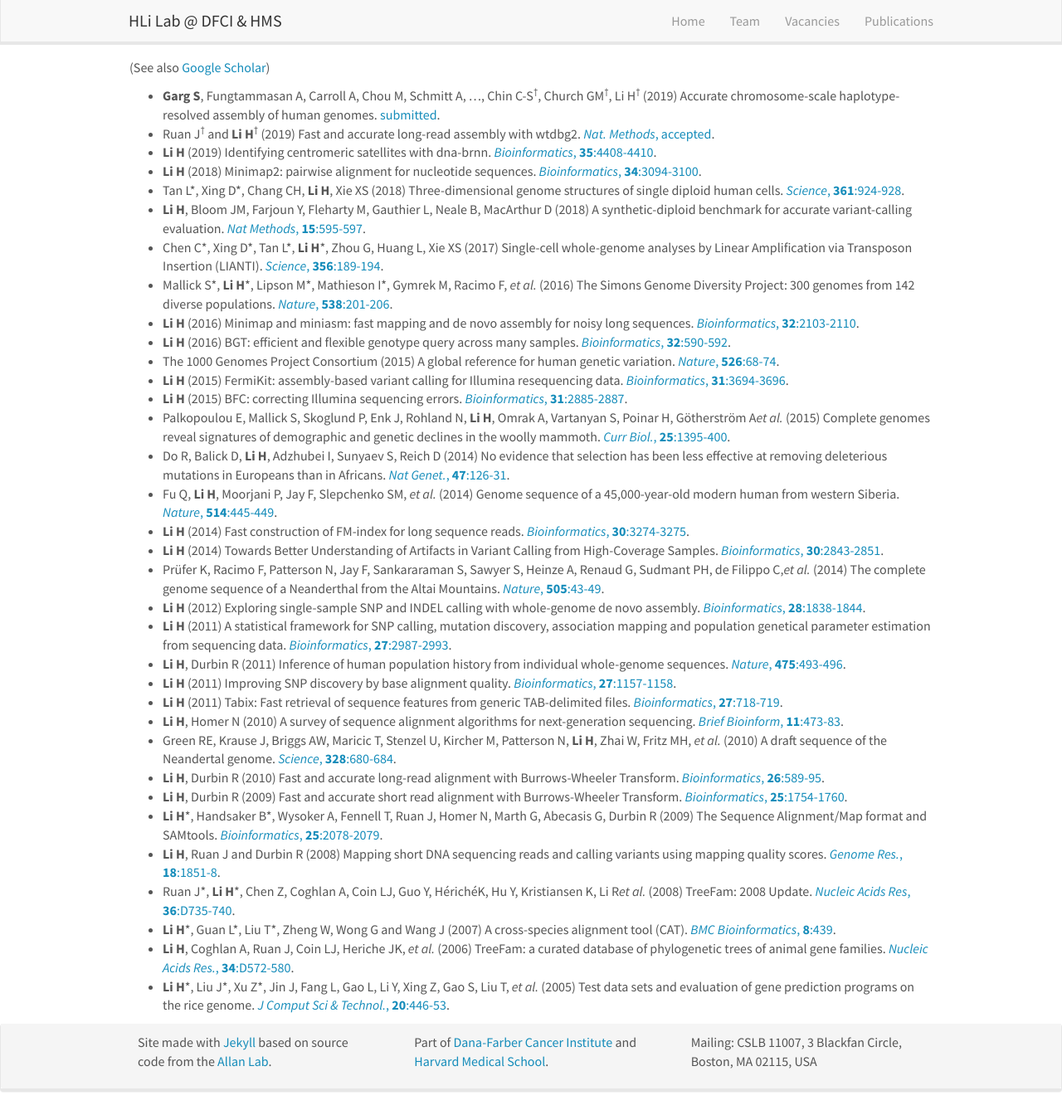
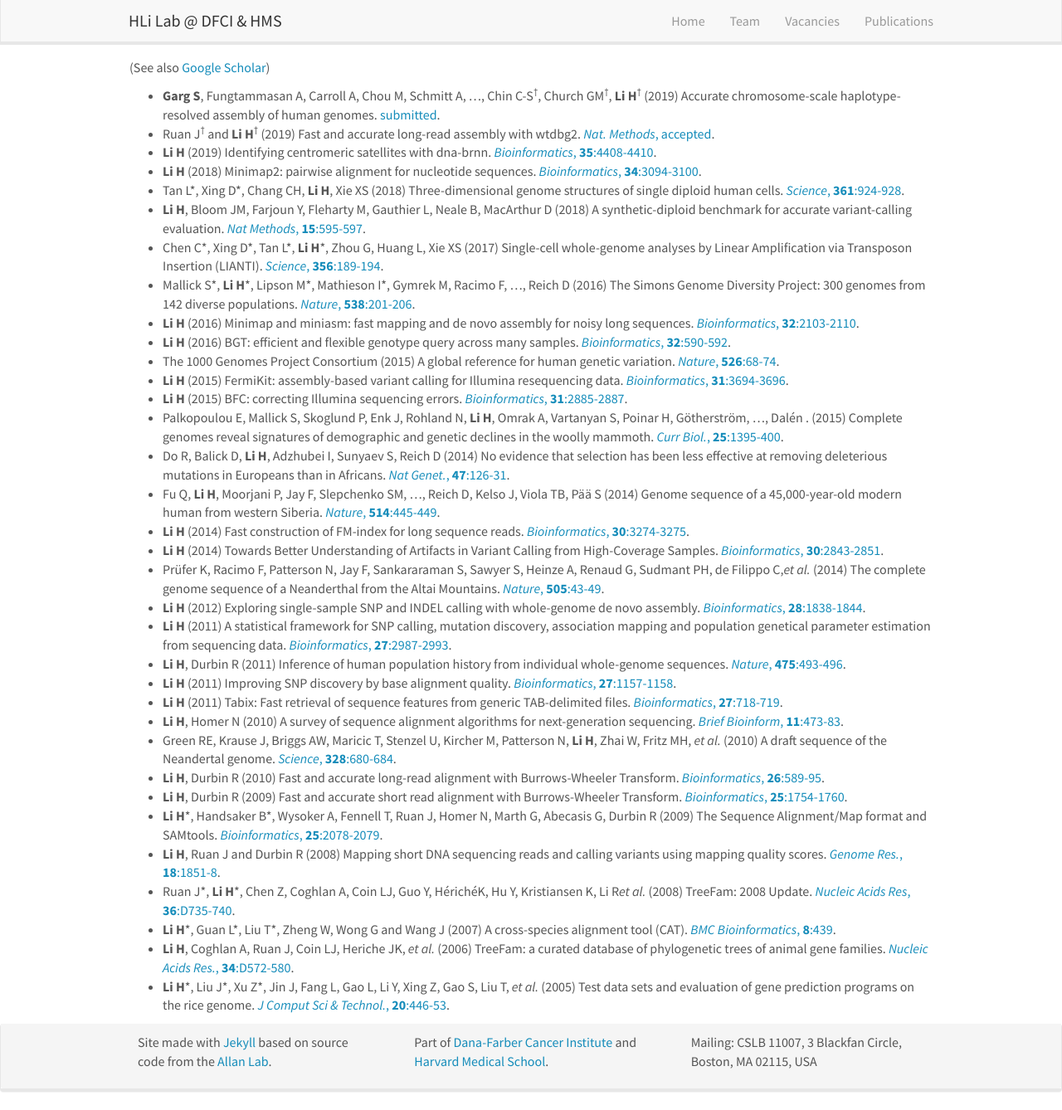
Before and after one commit to hlilab/hlilab.github.io, a Jekyll site: the page built from _pages/publications.md, in a window 1280 px wide and 1338 px high. Shown: the whole window at 83% size. Built offline with Jekyll 4.4.1, drawn with Linux system fonts in a browser that asks for light colours; nearby versions of some CDN libraries.

Commit message:
added a few more last authors for consistency

```diff
--- a/_data/recentpub.yml
+++ b/_data/recentpub.yml
@@ -1,5 +1,5 @@
 - title: "Accurate chromosome-scale haplotype-resolved assembly of human genomes"
-  authors: <b>Garg S</b>, Fungtammasan A, Carroll A, Chou M, Schmitt A, &hellip;, Chin C-S<sup>&#8224;</sup>, Church GM<sup>&#8224;</sup>, Li H<sup>&#8224;</sup>
+  authors: <b>Garg S</b>, Fungtammasan A, Carroll A, Chou M, Schmitt A, &hellip;, Chin C-S<sup>&#8224;</sup>, Church GM<sup>&#8224;</sup>, <b>Li H</b><sup>&#8224;</sup>
   year: 2019
   url: https://www.biorxiv.org/content/10.1101/810341v1
   display: submitted
@@ -46,7 +46,7 @@
   type: 2
 
 - title: "The Simons Genome Diversity Project: 300 genomes from 142 diverse populations"
-  authors: Mallick S*, <b>Li H</b>*, Lipson M*, Mathieson I*, Gymrek M, Racimo F, <i>et al.</i>
+  authors: Mallick S*, <b>Li H</b>*, Lipson M*, Mathieson I*, Gymrek M, Racimo F, &hellip;, Reich D
   year: 2016
   url: https://www.ncbi.nlm.nih.gov/pubmed/27654912
   display: <i>Nature</i>, <b>538</b>:201-206
@@ -84,7 +84,7 @@
   display: <i>Bioinformatics</i>, <b>31</b>:2885-2887
 
 - title: "Complete genomes reveal signatures of demographic and genetic declines in the woolly mammoth"
-  authors: Palkopoulou E, Mallick S, Skoglund P, Enk J, Rohland N, <b>Li H</b>, Omrak A, Vartanyan S, Poinar H, Götherström A<i>et al.</i>
+  authors: Palkopoulou E, Mallick S, Skoglund P, Enk J, Rohland N, <b>Li H</b>, Omrak A, Vartanyan S, Poinar H, Götherström, &hellip;, Dalén .
   year: 2015
   url: https://www.ncbi.nlm.nih.gov/pubmed/25913407
   display: <i>Curr Biol.</i>, <b>25</b>:1395-400
@@ -96,7 +96,7 @@
   display: <i>Nat Genet.</i>, <b>47</b>:126-31
 
 - title: "Genome sequence of a 45,000-year-old modern human from western Siberia"
-  authors: Fu Q, <b>Li H</b>, Moorjani P, Jay F, Slepchenko SM, <i>et al.</i>
+  authors: Fu Q, <b>Li H</b>, Moorjani P, Jay F, Slepchenko SM, &hellip;, Reich D, Kelso J, Viola TB, Pää S
   year: 2014
   url: https://www.ncbi.nlm.nih.gov/pubmed/25341783
   display: <i>Nature</i>, <b>514</b>:445-449
```
